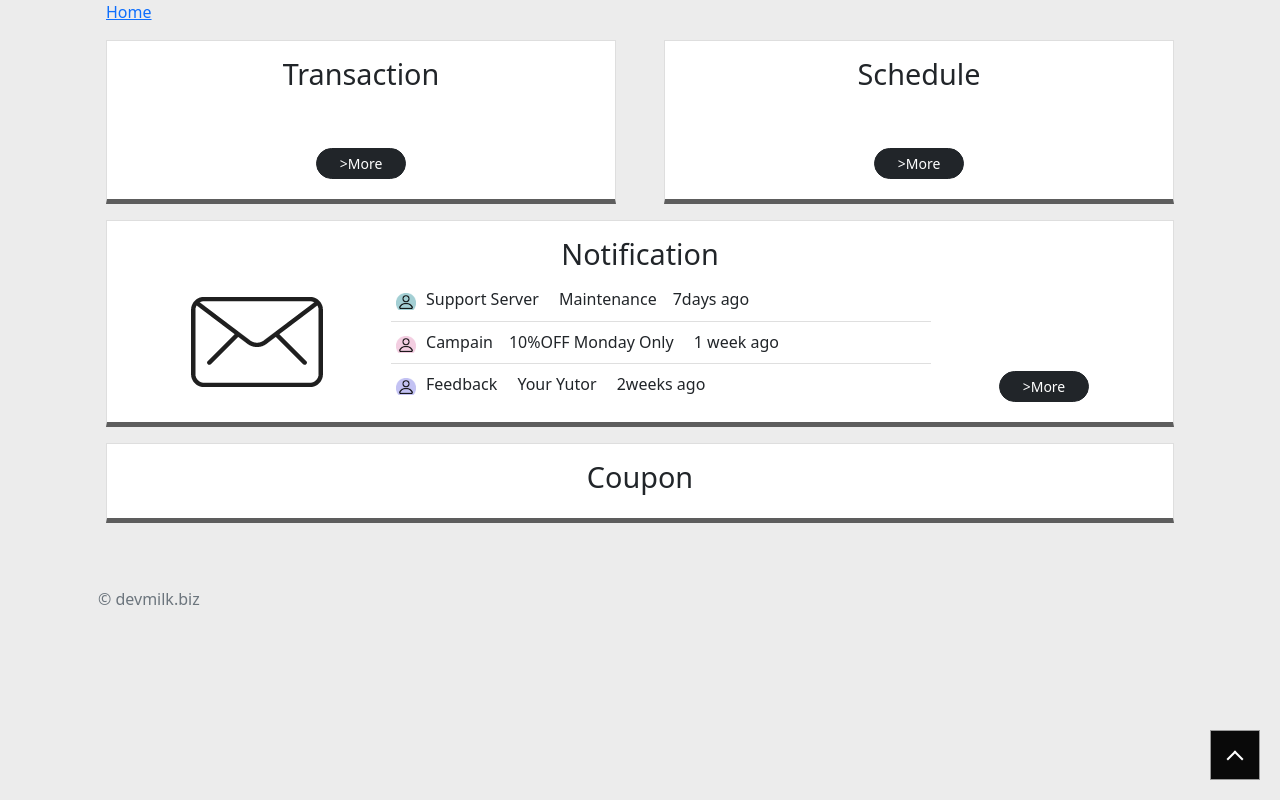
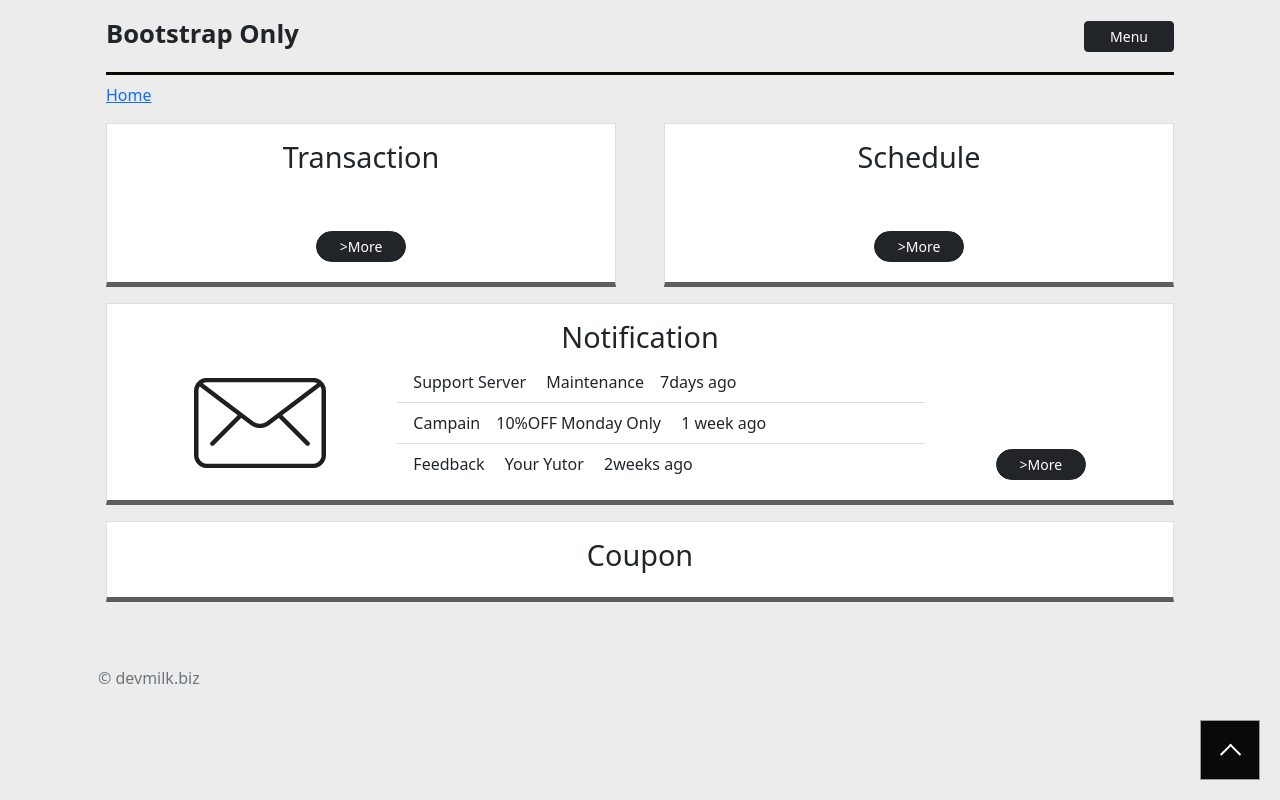
Before and after one commit to dev-milk/DashBoard, a React (Create React App) app: page / in a window 1280 px wide. Built offline with nearby package versions, Linux system fonts and the light colour scheme.

Commit message:
画面遷移エラーの解決

```diff
--- a/src/App.js
+++ b/src/App.js
@@ -19,18 +19,17 @@ function App() {
 
   return (
     <div >
-
+  {/* DashBoad  App*/}
 <Container>
 <Row >
     <Col xs={12} className="mx-0">
     <div>
       <BrowserRouter>
-
          <Routes>
         <Route exact path="/" element={<Home />} />
+        <Route exact path="//Transaction" element={<Transaction />} />
+        <Route exact path="/Schedule" element={<Schedule />} />
         <Route exact path="/Notification" element={<Notification />} />
-        <Route exact path="/Transaction" element={<Transaction />} />
-        <Route exact path="/Schedule" element={<Schedule />} />
        </Routes>
        </BrowserRouter>
 
--- a/src/Home.js
+++ b/src/Home.js
@@ -5,6 +5,7 @@ import {
   Container,
   Row,
   Col,
+  NavbarBrand,
   Breadcrumb,
   Card,
   Button,
@@ -19,7 +20,22 @@ import {
 function Home() {
   return (
     <div  id="top">
+  {/* DashBoad  Home*/}
 <Container >
+   {/*ヘッダー */}
+  <div className="d-flex flex-wrap align-items-center  justify-content-between py-3 mb-2 border-bottom">
+  <div className="d-flex align-items-center col-md-3 mb-2 mb-md-0">
+    <LinkContainer to="/">
+    <NavbarBrand>
+    <span className="logo-font text-dark text-decoration-none">Bootstrap Only</span>
+    </NavbarBrand>
+   </LinkContainer>
+     </div>
+   <div className="float-sm-end">
+   <Button variant="dark" className="btn-sm rounded w-90">Menu</Button>
+   </div>
+  </div>
+
   {/* パンくず */}
 <Breadcrumb>
 <LinkContainer to="/">
@@ -32,7 +48,7 @@ function Home() {
     <Col >
     <Card className="rounded-0 grid-border">
   <Card.Body>
-    <Card.Title className="text-center title-section">Transaction</Card.Title>
+    <Card.Title className="text-center section-font">Transaction</Card.Title>
     <div className="flex-fill align-self-md-end  text-center pb-1">
     <LinkContainer to="/Transaction">
     <Button variant="dark" className="btn-sm rounded-pill w-90 mt-5">&gt;More</Button>
@@ -45,12 +61,13 @@ function Home() {
     <Col >
     <Card className="rounded-0 grid-border">
   <Card.Body>
-    <Card.Title className="text-center title-section">Schedule</Card.Title>
+    <Card.Title className="text-center section-font">Schedule</Card.Title>
     <div className="flex-fill align-self-md-end  text-center pb-1">
     <LinkContainer to="/Schedule">
     <Button variant="dark" className="btn-sm rounded-pill w-90 mt-5">&gt;More</Button>
     </LinkContainer>
     </div>
+
   </Card.Body>
   </Card>
     </Col>
@@ -61,7 +78,7 @@ function Home() {
     <Col >
     <Card className="rounded-0 grid-border">
   <Card.Body>
-    <Card.Title className="text-center title-section">Notification</Card.Title>
+    <Card.Title className="text-center section-font">Notification</Card.Title>
 
     <div className="d-md-flex justify-content-between">
 
@@ -103,15 +120,11 @@ function Home() {
     <Col >
     <Card className="rounded-0 grid-border">
   <Card.Body>
-    <Card.Title className="text-center title-section">Coupon</Card.Title>
+    <Card.Title className="text-center section-font">Coupon</Card.Title>
   </Card.Body>
     </Card>
-
     </Col>
   </Row>
-
-
-
    {/* Modal */}
 
 </Container >
--- a/src/Notification.js
+++ b/src/Notification.js
@@ -5,32 +5,55 @@ import {
   Container,
   Row,
   Col,
+  NavbarBrand,
+  Button,
   Breadcrumb,
+  Image,
   Card,
   Stack,
    } from 'react-bootstrap';
  import {LinkContainer} from "react-router-bootstrap";
+ import MailImg from "./images/mail.png";
 
 
 
 
-function Notification() {
+function Schedule() {
   return (
     <div  id="top">
+ {/* DashBoad  Schedule*/}
 <Container >
+       {/*ヘッダー */}
+       <div className="d-flex flex-wrap align-items-center  justify-content-between py-3 mb-2 border-bottom">
+       <div className="d-flex align-items-center col-md-3 mb-2 mb-md-0">
+    <LinkContainer to="/">
+    <NavbarBrand>
+    <span className="logo-font text-dark text-decoration-none">Bootstrap Only</span>
+    </NavbarBrand>
+   </LinkContainer>
+     </div>
+   <div className="float-sm-end">
+   <Button variant="dark" className="btn-sm rounded w-90">Menu</Button>
+   </div>
+  </div>
   {/* パンくず */}
 <Breadcrumb>
 <LinkContainer to="/">
    <Breadcrumb.Item >Home</Breadcrumb.Item>
 </LinkContainer>
+<Breadcrumb.Item active>Notification</Breadcrumb.Item>
 </Breadcrumb>
 
- {/* Notification */}
+ {/* Contents */}
 <Row  className="g-5 mb-3">
     <Col >
     <Card className="rounded-0 grid-border">
   <Card.Body>
-    <Card.Title className="text-center title-section">Notificationの内容</Card.Title>
+    <Card.Title className="text-center section-font">Notification</Card.Title>
+    <h1 className="title-font text-center my-3 align-self-center">Coming Soon</h1>
+    <div className="flex-fill align-self-center my-4">
+    <Image src={MailImg}  className="d-block mx-auto img-fluid" />
+    </div>
 
 
   </Card.Body>
@@ -53,4 +76,4 @@ function Notification() {
   );
 }
 
-export default Notification;
+export default Schedule;
--- a/src/Schedule.js
+++ b/src/Schedule.js
@@ -5,11 +5,15 @@ import {
   Container,
   Row,
   Col,
+  NavbarBrand,
+  Button,
   Breadcrumb,
+  Image,
   Card,
   Stack,
    } from 'react-bootstrap';
  import {LinkContainer} from "react-router-bootstrap";
+ import CalendarImg from "./images/calendar.png";
 
 
 
@@ -17,20 +21,39 @@ import {
 function Schedule() {
   return (
     <div  id="top">
+ {/* DashBoad  Schedule*/}
 <Container >
+       {/*ヘッダー */}
+       <div className="d-flex flex-wrap align-items-center  justify-content-between py-3 mb-2 border-bottom">
+       <div className="d-flex align-items-center col-md-3 mb-2 mb-md-0">
+    <LinkContainer to="/">
+    <NavbarBrand>
+    <span className="logo-font text-dark text-decoration-none">Bootstrap Only</span>
+    </NavbarBrand>
+   </LinkContainer>
+     </div>
+   <div className="float-sm-end">
+   <Button variant="dark" className="btn-sm rounded w-90">Menu</Button>
+   </div>
+  </div>
   {/* パンくず */}
 <Breadcrumb>
 <LinkContainer to="/">
    <Breadcrumb.Item >Home</Breadcrumb.Item>
 </LinkContainer>
+<Breadcrumb.Item active>Schedule</Breadcrumb.Item>
 </Breadcrumb>
 
- {/* Notification */}
+ {/* Contents */}
 <Row  className="g-5 mb-3">
     <Col >
     <Card className="rounded-0 grid-border">
   <Card.Body>
-    <Card.Title className="text-center title-section">Scheduleの内容</Card.Title>
+    <Card.Title className="text-center section-font">Schedule</Card.Title>
+    <h1 className="title-font text-center my-3 align-self-center">Coming Soon</h1>
+    <div className="flex-fill align-self-center my-4">
+    <Image src={CalendarImg}  className="d-block mx-auto img-fluid" />
+    </div>
 
 
   </Card.Body>
--- a/src/Transaction.js
+++ b/src/Transaction.js
@@ -5,11 +5,15 @@ import {
   Container,
   Row,
   Col,
+  NavbarBrand,
+  Button,
   Breadcrumb,
+  Image,
   Card,
   Stack,
    } from 'react-bootstrap';
  import {LinkContainer} from "react-router-bootstrap";
+ import PigImg from "./images/pig.png";
 
 
 
@@ -17,20 +21,39 @@ import {
 function Transaction() {
   return (
     <div  id="top">
+ {/* DashBoad  Transaction*/}
 <Container >
+       {/*ヘッダー */}
+       <div className="d-flex flex-wrap align-items-center  justify-content-between py-3 mb-2 border-bottom">
+       <div className="d-flex align-items-center col-md-3 mb-2 mb-md-0">
+    <LinkContainer to="/">
+    <NavbarBrand>
+    <span className="logo-font text-dark text-decoration-none">Bootstrap Only</span>
+    </NavbarBrand>
+   </LinkContainer>
+     </div>
+   <div className="float-sm-end">
+   <Button variant="dark" className="btn-sm rounded w-90">Menu</Button>
+   </div>
+  </div>
   {/* パンくず */}
 <Breadcrumb>
 <LinkContainer to="/">
    <Breadcrumb.Item >Home</Breadcrumb.Item>
 </LinkContainer>
+<Breadcrumb.Item active>Transaction</Breadcrumb.Item>
 </Breadcrumb>
 
- {/* Notification */}
+ {/* Contents */}
 <Row  className="g-5 mb-3">
     <Col >
     <Card className="rounded-0 grid-border">
   <Card.Body>
-    <Card.Title className="text-center title-section">Transactionの内容</Card.Title>
+    <Card.Title className="text-center section-font">Transaction</Card.Title>
+    <h1 className="title-font text-center my-3 align-self-center">Coming Soon</h1>
+    <div className="flex-fill align-self-center my-4">
+    <Image src={PigImg}  className="d-block mx-auto img-fluid" />
+    </div>
 
 
   </Card.Body>
--- a/src/css/app.css
+++ b/src/css/app.css
@@ -1,3 +1,5 @@
+/* DashBoad CSS*/
+
 body {
   margin: 0;
   background-color: #ececec;
@@ -11,48 +13,42 @@ body {
   -moz-osx-font-smoothing: grayscale;
 }
 
- /* Grid */
- .grid-border {
-  border-bottom: inset 5px #090909;
-  }
-
-
-/* image */
-.bd-placeholder-img {
-    font-size: 1.125rem;
-    text-anchor: middle;
-    -webkit-user-select: none;
-    -moz-user-select: none;
-    user-select: none;
-  }
-
-  @media (min-width: 768px) {
-    .bd-placeholder-img-lg {
-      font-size: 3.5rem;
-    }
-  }
-
-  /* border */
+ /* Border */
 .border-bottom {
   border-bottom: 3px solid #090909 !important;
   border-bottom-width: 3px !important;
   border-bottom-style: solid !important;
   border-bottom-color: rgb(9, 9, 0) !important;
 }
+.grid-border {
+  border-bottom: inset 5px #090909;
+  }
 
 /* Size */
-.w-150 {
-    width: 150px !important;
+
+.w-90 {
+  width: 90px !important;
 }
 .w-120 {
   width: 120px !important;
 }
-  .w-90 {
-    width: 90px !important;
+.w-130 {
+  width: 130px !important;  /* ボタンサイズ */
+}
+.w-150 {
+  width: 150px !important;
 }
 
 .h-180 {
   height: 180px !important;
+}
+
+.h-210 {
+  height: 210px !important;
+}
+
+.h-250 {
+  height: 250px !important; /* グリッドサイズ */
 }
 
 .hv-50 {
@@ -72,44 +68,67 @@ body {
   background-color: #a3cfd4;
 }
 
+.wh-bg {
+ background-color: #fff;
+}
+
 /* Typography */
 .title-font {
   font-size: 3rem;
 }
-  .title-section {
+.section-font {
   font-size: 1.8rem;
+  font-weight: 480;
+}
+.logo-font {
+  font-size: 1.6rem;
+  font-weight: 600;
+  line-height: 1;
 }
 
-  /* List */
-  .mail-list {
-    padding-left: 5px;
-    line-height: 1.6em;
+
+/* Float Contents */
+.box1, .box2 {
+  display: block;
+  height: 30px;
+  width: 100px;
+  float: right;
   }
 
-.mail-sender01 {
-  padding-left: 30px;
-  background: url(../images/mail-sender01.png) left 0px top 5px no-repeat;
-  background-size: 20px auto;
+
+
+/* List */
+ul .mail-list {
+	list-style: none;
 }
-
-.mail-sender02 {
-  padding-left: 30px;
-  background: url(../images/mail-sender02.png) left 0px top 5px no-repeat;
-  background-size: 20px auto;
+ul li i {
+  padding-right: 1em;
 }
-
-.mail-sender03 {
-  padding-left: 30px;
-  background: url(../images/mail-sender03.png) left 0px top 5px no-repeat;
-  background-size: 20px auto;
+ul li.mail-listg {
+	padding-left: 40px;
+	line-height: 1.6em;
+	background: url(../images/mail-sender01.png) left 0px top 10px no-repeat;
+	background-size: 30px auto;
+}
+ul li.mail-listp {
+	padding-left: 40px;
+	line-height: 1.6em;
+	background: url(../images/mail-sender02.png) left 0px top 10px no-repeat;
+	background-size: 30px auto;
+}
+ul li.mail-listv {
+	padding-left: 40px;
+	line-height: 1.6em;
+	background: url(../images/mail-sender03.png) left 0px top 10px no-repeat;
+	background-size: 30px auto;
 }
 
 
 /* Go Top*/
 .gotop{
   display: block;
-    width: 50px;
-    height: 50px;
+  width: 60px;
+  height: 60px;
   box-sizing: border-box;
   background: #090909 ;
   border: 1px solid #999;
@@ -142,3 +161,69 @@ body {
 .gotop:hover{
   opacity: 0.5;
 }
+
+
+ /* Toggle Switch  */
+ /*  共通部分  */
+ .toggleArea {
+  line-height  : 28px;        /* 行の高さ  */
+  letter-spacing : 0;           /* 文字間    */
+  text-align  : center;
+  font-size  : 18px;
+  font-weight: 600;
+  position  : relative;     /* 親要素が基点  */
+  margin  : auto;          /* 中央配置    */
+  width  : 80px;
+  background : #1985a1;      /* デフォルト背景色   */
+  border-radius  : 19px;
+}
+.toggleArea input[type="checkbox"] {
+  display        : none;      /* 非表示 */
+}
+
+ /*  デフォルト */
+.toggleArea label {
+  display        : block;        /* ボックス要素に変更 */
+  box-sizing     : border-box;
+  height         : 32px;
+  border         : 3px solid #1985a1;
+  border-radius  : 19px;
+}
+
+ /*  チェック時（OFF）*/
+.toggleArea input[type="checkbox"]:checked +label {
+  border-color   : #666;
+  background: #aaaeb2;
+}
+
+ /*  デフォルト（文字） */
+.toggleArea label span:after{
+  content        : "ON";       /* 表示する文字    */
+  padding        : 0 0 0 22px;    /* 位置   */
+  color          : #fff;
+}
+
+ /* チェック時文字（OFF） */
+.toggleArea  input[type="checkbox"]:checked + label span:after{
+  content        : "OFF";      /* 表示する文字       */
+  padding        : 0 22px 0 0;      /* 位置       */
+  color          : #090909;
+}
+
+ /* デフォルト丸 (ON)  */
+.toggleArea #swImg {
+  position       : absolute;     /* 親要素からの相対位置*/
+  width          : 24px;
+  height         : 24px;
+  background     : #fff;     /* カーソルタブの背景 */
+  top            : 4px;         /* 親要素からの位置   */
+  left           : 4px;           /* 親要素からの位置   */
+  border-radius  : 15px;
+  transition     : .2s;         /* 滑らか変化         */
+}
+
+ /* チェック時丸（OFF）  */
+.toggleArea input[type="checkbox"]:checked ~ #swImg {
+  transform     : translateX(48px);    /* 丸右へ移動   */
+  background     : #fff;     /* カーソルタブの背景 */
+}
--- a/src/index.js
+++ b/src/index.js
@@ -7,7 +7,7 @@ import reportWebVitals from './reportWebVitals';
 const root = ReactDOM.createRoot(document.getElementById('root'));
 root.render(
   <React.StrictMode>
-    <App />
+    <App />   {/* DashBoad  Index*/}
   </React.StrictMode>
 );
 
```
Lines whose indentation alone changed are shown as unchanged.
